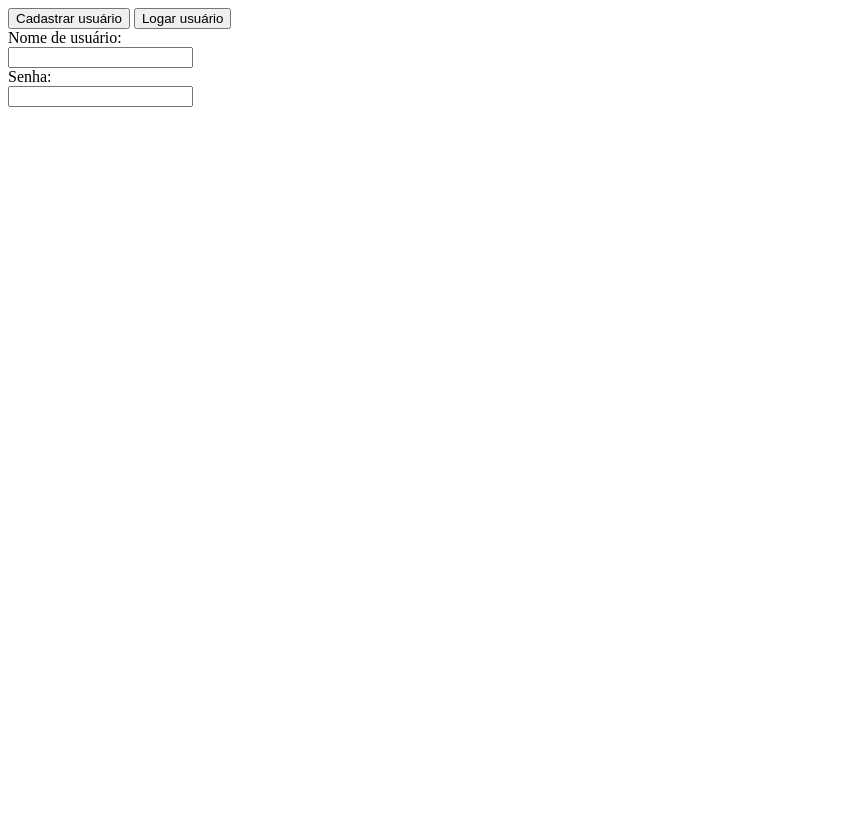
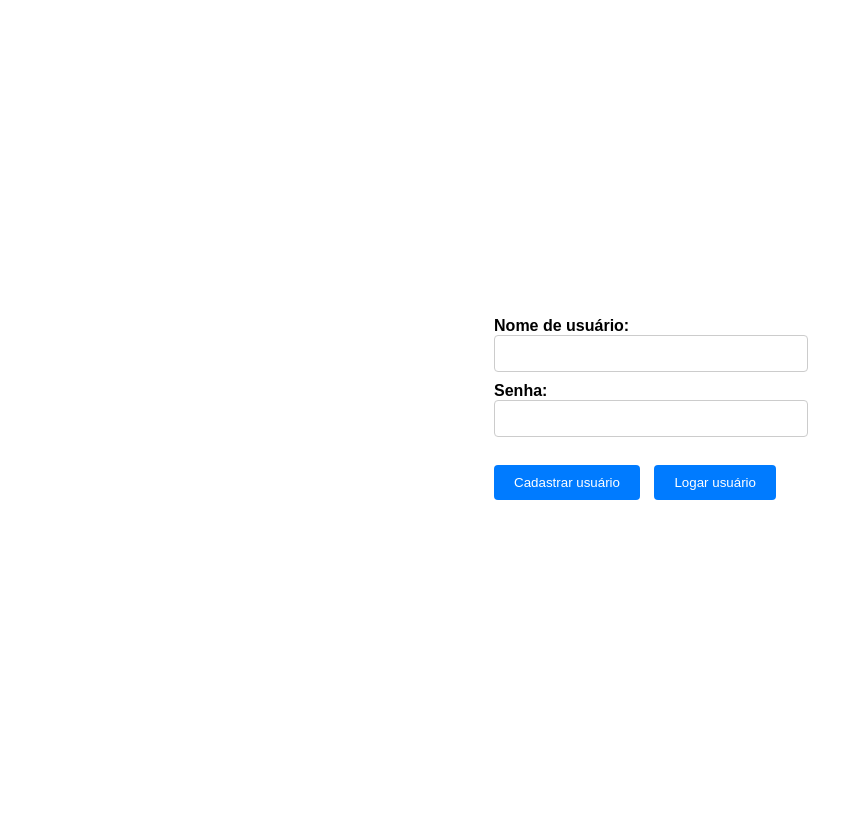
Before and after one commit to bolaabcd/Otimizador_de_Calendario, a Django app: page / in a window 1280 px wide. Shown: the whole page, without its empty margins (0-863 px from the left). Before the commit the page ends 107 px from the top, so only its background shows below. Run offline with Django 4.2, Linux system fonts and the light colour scheme.

Commit message:
CSS in authpage

```diff
--- /dev/null
+++ b/application/static/css/authpage.css
@@ -0,0 +1,65 @@
+
+html {
+    font-family: sans-serif;
+}
+
+/* Style for buttons */
+button {
+    background-color: #007BFF;
+    color: #fff;
+    border: none;
+    padding: 10px 20px;
+    margin-right: 10px;
+    cursor: pointer;
+    border-radius: 4px;
+}
+
+/* Style for the form container */
+form {
+    max-width: 300px;
+    margin: 0 auto;
+}
+
+/* Style for labels */
+label {
+    font-weight: bold;
+}
+
+/* Style for text inputs */
+input[type="text"],
+input[type="password"] {
+    width: 100%;
+    padding: 10px;
+    margin-bottom: 10px;
+    border: 1px solid #ccc;
+    border-radius: 4px;
+}
+
+/* Style for the form submit button */
+input[type="submit"] {
+    background-color: #007BFF;
+    color: #fff;
+    border: none;
+    padding: 10px 20px;
+    cursor: pointer;
+    border-radius: 4px;
+}
+
+/* Hover effect for buttons and submit button */
+button:hover,
+input[type="submit"]:hover {
+    background-color: #0056b3;
+}
+
+/* Center the form within its container */
+.container {
+    display: flex;
+    justify-content: center;
+    align-items: center;
+    height: 100vh
+}
+
+.form-container {
+    margin: 20px;
+    max-width: 300px;
+}
--- a/application/templates/authpage.html
+++ b/application/templates/authpage.html
@@ -5,17 +5,20 @@
         <meta charset='UTF-8'>
         <meta name='viewport' content='width=device-width, initial-scale=1.0'>
         <title>Otimizador de calendário</title>
+        <link rel="stylesheet" type="text/css" href="{% static 'css/authpage.css' %}">
     </head>
     <body>
-        <button id = 'create-user'>Cadastrar usuário</button>
-        <button id = 'login-user'>Logar usuário</button>
+        <div class="container">
+            <div class="form-container">
+                <label for="nick">Nome de usuário:</label><br>
+                <input type="text" id="nick" name="nick" value="" class="text-input"><br>
+                <label for="passwd">Senha:</label><br>
+                <input type="password" id="passwd"  name="passwd" value="" class="text-input"><br><br>
 
-        <form>
-          <label for="nick">Nome de usuário:</label><br>
-          <input type="text" id="nick" name="nick" value=""><br>
-          <label for="passwd">Senha:</label><br>
-          <input type="password" id="passwd"  name="passwd" value=""><br><br>
-        </form>
+                <button id = 'create-user'>Cadastrar usuário</button>
+                <button id = 'login-user'>Logar usuário</button>
+            </div>
+        </div>
 
         <script src="{% static 'js/authpage.js' %}"></script>
     </body>
```
